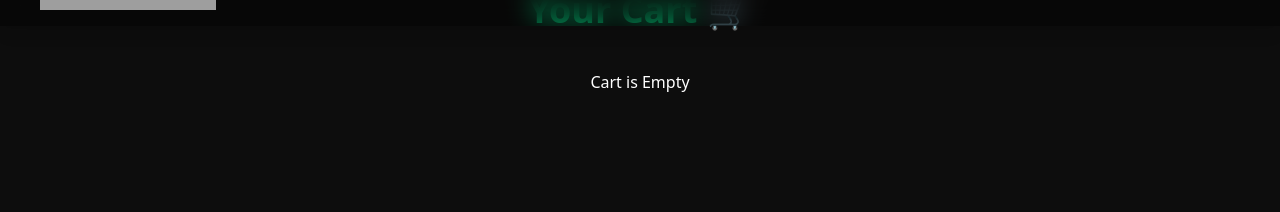
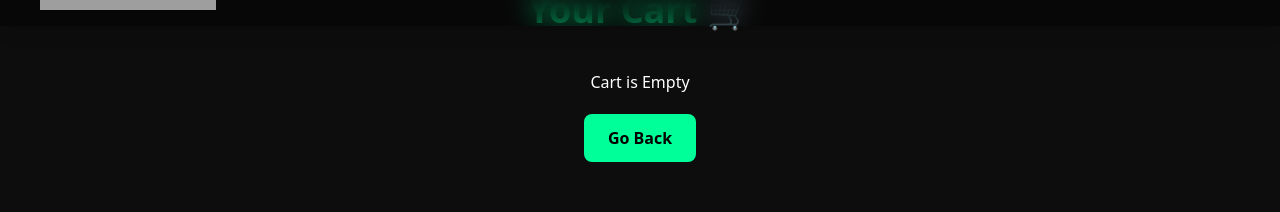
Before and after one commit to ayushGa03/Minor_projectdeploy, a React (Vite) app: page /cart in a window 1280 px wide. Shown: the part 138-350 px from the top of the page. Built offline with nearby package versions, Linux system fonts and the light colour scheme; grey boxes are pictures that could not be loaded.

Commit message:
improved cart button

```diff
--- a/pages/Cart.jsx
+++ b/pages/Cart.jsx
@@ -19,7 +19,14 @@ const Cart = () => {
         <h1 className="text-4xl font-bold text-center text-[#00ff99]">Your Cart 🛒</h1>
 
         {cart.length === 0 ? (
-          <div className="text-center mt-10">Cart is Empty</div>
+          <div className="text-center mt-10 flex justify-center items-center flex-col gap-5">Cart is Empty
+               <Link to="/shop" state={{ totalAmount: totalPrice }}>
+                <button className="bg-[#00ff99] text-black font-bold px-6 py-3 rounded-lg">
+                  Go Back
+                </button>
+              </Link>
+          </div>
+
         ) : (
           <div className="max-w-5xl mx-auto mt-10 flex flex-col gap-6">
             {cart.map((item) => (
@@ -53,6 +60,11 @@ const Cart = () => {
                 </button>
               </Link>
             </div>
+             <Link to="/shop" state={{ totalAmount: totalPrice }}>
+                <button className="bg-[#00ff99] text-black font-bold px-6 py-3 rounded-lg">
+                  Go Back
+                </button>
+              </Link>
           </div>
         )}
       </div>
```
